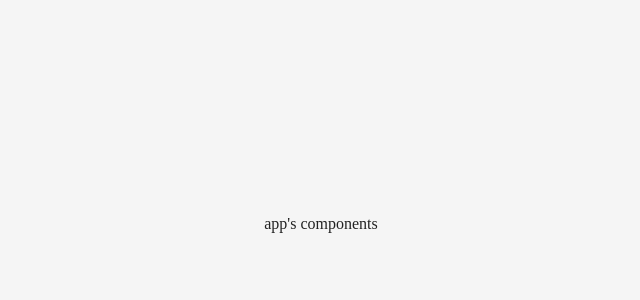
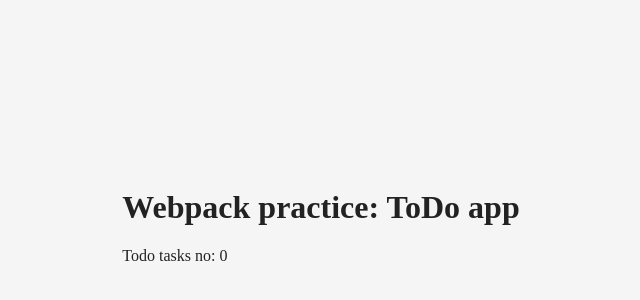
Before and after one commit to arti-zachara/15.2-Webpack-To-do, a React app: page / in a window 1280 px wide. Shown: the part 184-484 px from the top of the page, without its empty margins (327-967 px from the left). Built offline with nearby package versions, Linux system fonts and the light colour scheme.

Commit message:
Modify App to include Title component

```diff
--- a/src/containers/App.js
+++ b/src/containers/App.js
@@ -30,7 +30,14 @@ class App extends React.Component {
 
   render() {
     // style.TodoApp - loader css
-    return <div className={style.TodoApp}>app's components</div>;
+    return (
+      <div className={style.TodoApp}>
+        <Title
+          title="Webpack practice: ToDo app"
+          number={this.state.data.length}
+        />
+      </div>
+    );
   }
 }
 
```
